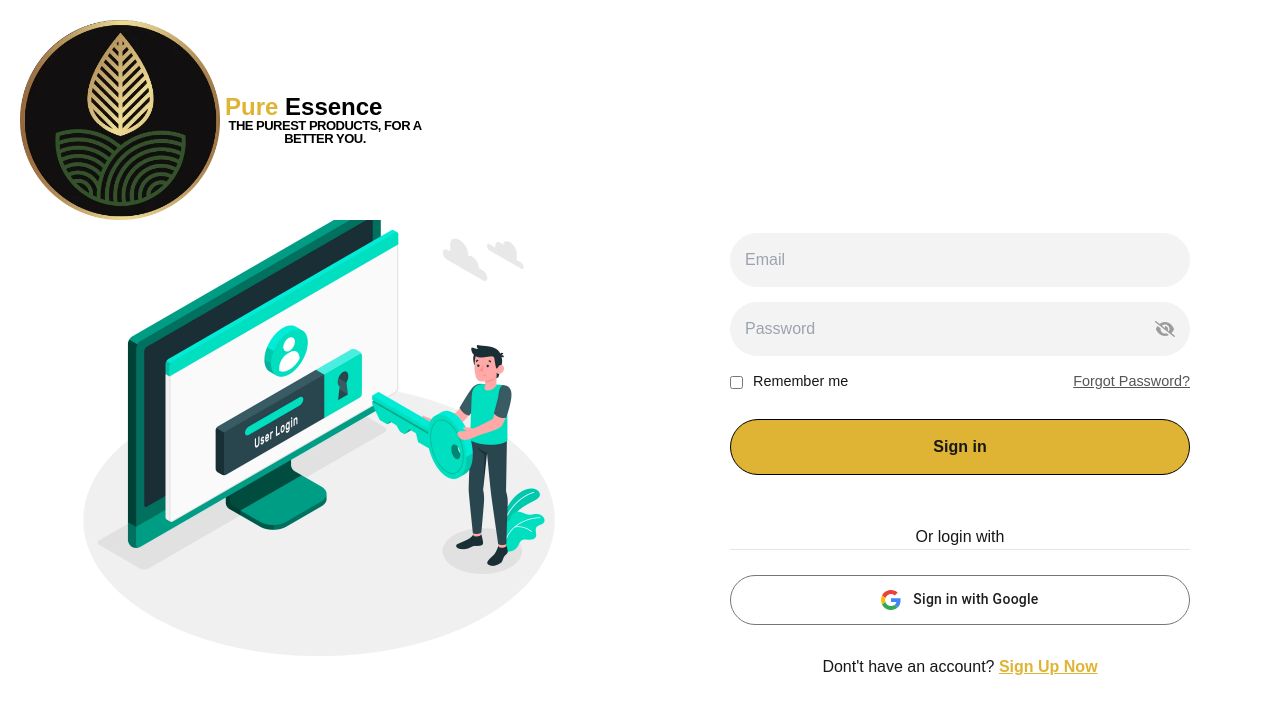
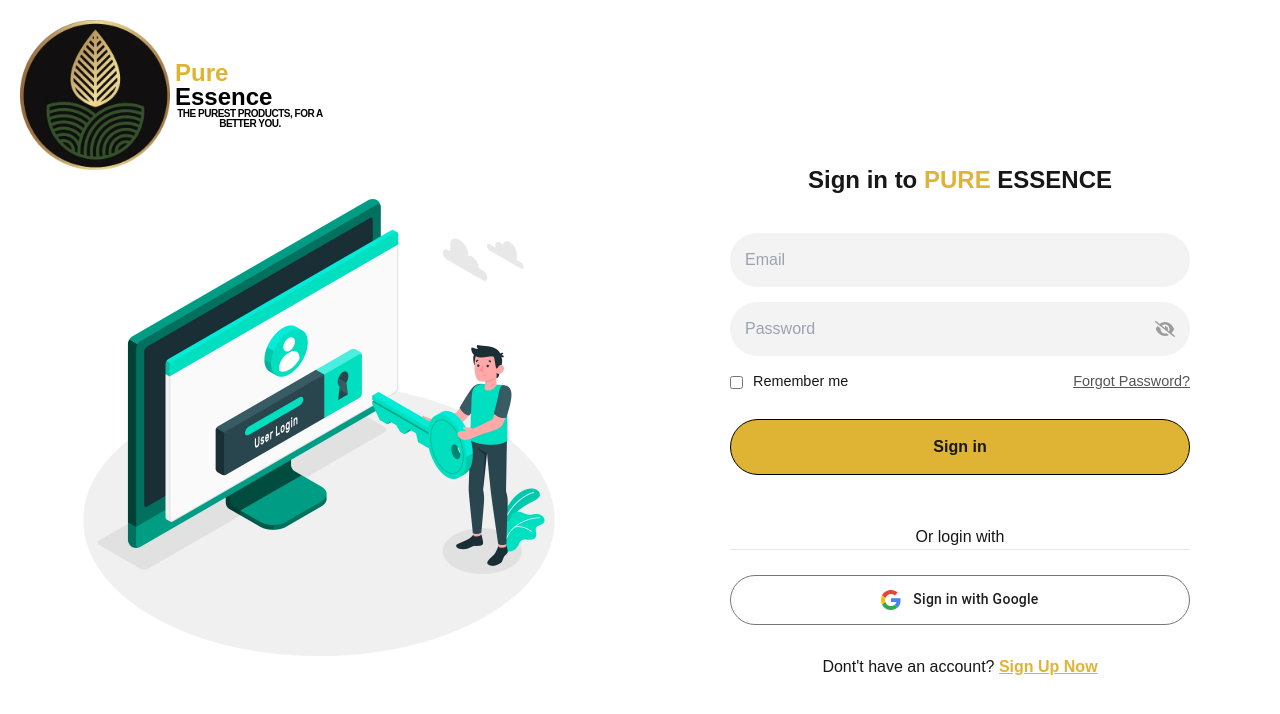
Before and after one commit to aliahmad884/pureessence, a Next.js app: page /login in a window 1280 px wide. Shown: the top 714 px of the page. Built offline with nearby package versions, Linux system fonts and the light colour scheme.

Commit message:
spelling & footer

```diff
--- a/app/contact/page.jsx
+++ b/app/contact/page.jsx
@@ -24,8 +24,8 @@
                             <button type="submit">Submit</button>
                         </form>
                         <div className="contactDetails">
-                            <h2>PUREssence Contact Details</h2>
-                            <h3><strong>Company Name: </strong>Pure Essence LTD</h3>
+                            <h2>PurEssence Contact Details</h2>
+                            <h3><strong>Company Name: </strong>PurEssence LTD</h3>
                             <h3><strong>Address: </strong>Kings Court 33 King Street, Blackburn, UK, BB2 2DH</h3>
                             <h3><strong>Phone Number: </strong>(+44) 01254 411076</h3>
                             <h3><strong>Email Address: </strong>info@puressenceltd.co.uk</h3>
@@ -110,7 +110,7 @@
                             <div className="contactDetails">
                                 <h2> Visit Our FAQs</h2>
                                 <p>Please visit our FAQ Page for answers to common questions.</p><br />
-                                <a href='/frequently-asked-questions'><p style={{ textAlign: 'center' }}>Visit FAQ Page ↗️</p></a>
+                                <a href='/frequently-asked-questions'><p style={{ textAlign: 'center' }}><b>Visit FAQ Page ↗️</b></p></a>
                             </div>
                         </div>
                     </div>
--- a/app/globals.css
+++ b/app/globals.css
@@ -899,7 +899,7 @@
 .copy {
   /* background-color: #171717; */
   background-color: #000000;
-  padding: 10px 0;
+  padding: 10px 10px;
   border-top: 1px solid white;
   color: white;
   text-align: center;
@@ -919,7 +919,7 @@
   display: flex;
   align-items: start;
   justify-content: space-between;
-  width: 70%;
+  width: 80%;
   /* gap: 200px; */
 }
 
@@ -927,15 +927,15 @@
   display: flex;
   flex-flow: row nowrap;
   gap: 10px;
-  width: 10%;
+  width: 5%;
   max-width: 100px;
   align-items: center;
   line-height: 1;
 }
 
 .logo img {
-  width: 200px;
-  max-width: 200px;
+  width: 150px;
+  max-width: 150px;
   transition: all 0.5s;
 }
 
@@ -943,11 +943,11 @@
   text-transform: uppercase;
   color: #e5efe0;
   font-weight: bolder;
-  font-size: small;
+  font-size:x-small;
   letter-spacing: -0.5px;
   text-align: center;
-  width: 200px;
-  max-width: 200px;
+  width: 150px;
+  max-width: 150px;
 }
 
 .footer .explore,
--- a/app/legal/terms-conditions/page.jsx
+++ b/app/legal/terms-conditions/page.jsx
@@ -10,7 +10,7 @@
                     <h2>Introduction</h2>
 
                     <p>
-                        Welcome to Pure Essence LTD. These terms and conditions outline the rules and regulations for using our website, <Link href="/">puressenceltd.co.uk</Link>.
+                        Welcome to PurEssence LTD. These terms and conditions outline the rules and regulations for using our website, <Link href="/">puressenceltd.co.uk</Link>.
                         By accessing this website and/or making a purchase, you accept these terms in full. If you disagree with any part of these terms,
                         you should not use our website.
                     </p>
--- a/components/blogs.jsx
+++ b/components/blogs.jsx
@@ -9,7 +9,7 @@
                 <div className="cardCont">
                     <div className="card">
                         <div className="imgCont">
-                            <img src="/Pure-Essence-Support.jpg" alt="Spices" />
+                            <img src="/logos/PE-Small-Text-Logo.png" alt="blog photo" />
                             {/* <div className="overLay">
                                 <FontAwesomeIcon icon={faCalendar} /> <time dateTime="2024-09-23T15:00">20-Sep-2024</time>
                             </div> */}
@@ -20,7 +20,7 @@
                     </div>
                     <div className="card">
                         <div className="imgCont">
-                            <img src="/CircleLogo.webp" alt="Spices" />
+                            <img src="/logos/PE-Small-Text-Logo.png" alt="blog photo" />
                             {/* <div className="overLay">
                                 <FontAwesomeIcon icon={faCalendar} /> <time dateTime="2024-09-23T15:00">20-Sep-2024</time>
                             </div> */}
@@ -31,7 +31,7 @@
                     </div>
                     <div className="card">
                         <div className="imgCont">
-                            <img src="/PE-Coconut-Oil.webp" alt="Spices" />
+                            <img src="/logos/PE-Small-Text-Logo.png" alt="blog photo" />
                             {/* <div className="overLay">
                                 <FontAwesomeIcon icon={faCalendar} /> <time dateTime="2024-09-23T15:00">20-Sep-2024</time>
                             </div> */}
--- a/components/footer.jsx
+++ b/components/footer.jsx
@@ -23,7 +23,7 @@
                     {/* <img src="/transLogo.png" alt="Logo" width={50} /> */}
                     <ol>
                         <img src="/logos/PE-Small-Text-Logo-Large.png" alt="Logo" /><br />
-                        <p><b>&quot;The Purest Products, For a Better You&quot;</b></p>
+                        <p><b>&quot;The Purest Products,<br /> For a Better You&quot;</b></p>
                     </ol>
                     {/* <img src="/logos/PE-Main-Logo.png" alt="Logo"  /> */}
                     {/* <div>
--- a/components/hero.jsx
+++ b/components/hero.jsx
@@ -25,7 +25,7 @@
             <div className="heroContainer">
                 <h1>&quot;The Purest<br /> Products, For a<br /> Better You&quot;</h1>
                 {/* PLEASE ADD FOLLOWING WITH BOLD AND WHITE TEXT: <p>We offer quality-sourced health products and foods, with international delivery.</p> */}
-                <p>We offer quality-sourced health products and foods,<br/> with international delivery.</p>
+                <p>We offer quality-sourced health foods and products,<br/> with international delivery.</p>
                 {/* <button type="button">Shop Now</button> */}
                 <Link href={'/products'}>Shop Now</Link>
                 {show && createPortal(<CustomeToast onClick={() => setShow(!show)} />, document.body)}
@@ -35,11 +35,11 @@
                     <h1>About the Brand</h1>
                     <p>Feeling tired? Or just wanting that raw power you know is in your potential. Or maybe you want to preserve that precious health that you have?</p>
                     <br />
-                    <p>All of these things is why PUREssence launched an online store to serve health products and foods.</p>
+                    <p>All of these things is why PurEssence launched an online store to serve health products and foods.</p>
                     <br />
-                    <p>The PUREssence team come from a background of herbal practitioners and philanthropists by way of knowledge, guidance and solutions.</p>
+                    <p>The PurEssence team come from a background of herbal practitioners and philanthropists, sharing knowledge, guidance and solutions.</p>
                     <br />
-                    <p>You can read more about us on our About page.</p>
+                    <p>You can read more about us on our <a href="/about"><b>About page.</b></a></p>
                 </div>
                 <div className="aboutImg">
                     <img src="/PE-Olive-Oil-4.webp" alt="Spices" />
@@ -61,7 +61,7 @@
                     <div className="cardCont">
                         <div style={{ backgroundImage: "url(/PE-Almond-Oil.webp)" }} className="img"></div>
                         <h2>Health Guides</h2>
-                        <p>Health guides backed by science AND traditional (non-pharma) medicine.</p>
+                        <p>Health guides backed by science <i>and</i> traditional (non-pharma) medicine.</p>
                     </div>
                     <div className="cardCont">
                         <div style={{ backgroundImage: "url(/Pure-Essence-Support.jpg)" }} className="img"></div>
```
